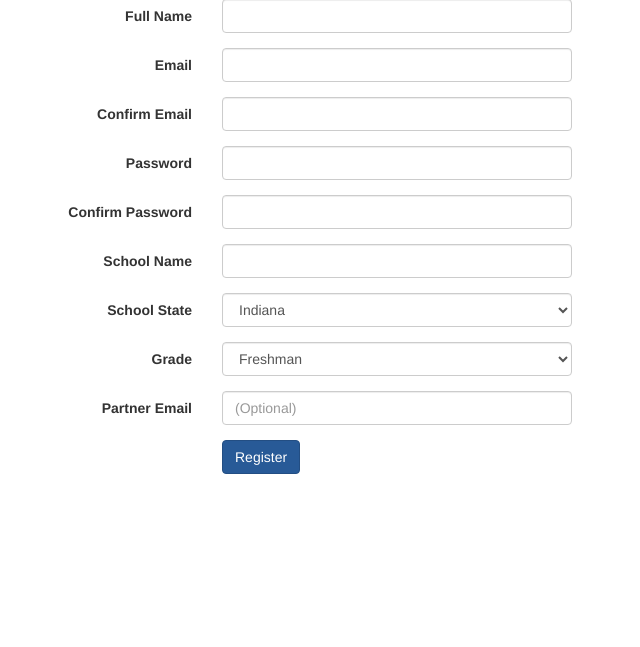
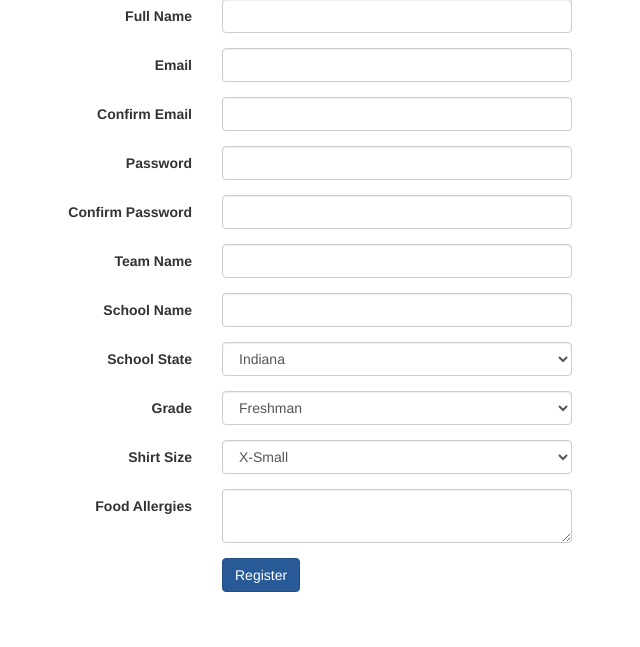
Before and after one commit to oggnik/acm-hscc, a Flask app: page /register in a window 1280 px wide. Shown: the part 171-818 px from the top of the page, without its empty margins (53-693 px from the left). Before the commit the page ends 645 px from the top, so only its background shows below. Run offline with Flask 2, Linux system fonts and the light colour scheme; parts of the project's set-up code (start-up, migrations or seed data) failed here and were passed over; some libraries are stand-ins or nearby versions.

Commit message:
Better registration system

```diff
--- a/create_db.py
+++ b/create_db.py
@@ -47,6 +47,10 @@ def populate_db_users():
             email='acm@purdue.edu',
             password=os.environ['ACM_HSCC_ADMIN_PASSWORD'],
             school=None,
+            team=None,
+            grade=None,
+            shirt_size=None,
+            allergies=None,
             is_admin=True,
         ),
     ]
--- a/hscc/controllers.py
+++ b/hscc/controllers.py
@@ -34,8 +34,8 @@ def register():
     form = RegistrationForm()
 
     if form.validate_on_submit():
-        db.session.add(form.school)
         db.session.add(form.user)
+        db.session.add(form.allergies)
         db.session.commit()
 
         flash('You have successfully registered for the ACM-HSCC', 'alert-success')
@@ -54,6 +54,7 @@ def login():
 
     if form.validate_on_submit():
         login_user(form.user, remember=form.remember.data)
+        flash('You are now logged in to the ACM-HSCC site', 'alert-success')
         return redirect(url_for('default.home'))
     else:
         flash_form_errors(form)
--- a/hscc/forms.py
+++ b/hscc/forms.py
@@ -11,11 +11,15 @@ from wtforms import HiddenField
 from wtforms import PasswordField
 from wtforms import SelectField
 from wtforms import TextField
+from wtforms import TextAreaField
 from wtforms import validators
 
+from hscc.models import Allergies
 from hscc.models import Grade
 from hscc.models import School
+from hscc.models import ShirtSize
 from hscc.models import State
+from hscc.models import Team
 from hscc.models import User
 from hscc.models import PasswordReset
 
@@ -26,19 +30,20 @@ class RegistrationForm(Form):
     def __init__(self, *args, **kwargs):
         """Initialize the registration form"""
         Form.__init__(self, *args, **kwargs)
-        self.school = None
         self.user = None
+        self.allergies = None
 
     def validate(self):
         """Validate the form"""
         if not Form.validate(self):
             return False
 
+        school = None
         if self.school_id.data and self.school_id.data.isdigit():
-            self.school = School.query.get(int(self.school_id.data))
+            school = School.query.get(int(self.school_id.data))
 
-        if not self.school:
-            self.school = School(
+        if not school:
+            school = School.get_or_create(
                 name=self.school_name.data,
                 state=self.school_state.data,
             )
@@ -48,13 +53,26 @@ class RegistrationForm(Form):
             self.email.errors.append('An account with that email address has already registered')
             return False
 
+        if self.allergies_text.data:
+            self.allergies = Allergies(text=self.allergies_text.data)
+
+        team = Team.get_or_create(self.team_name.data, school)
+        if team.school.id != school.id:
+            self.team_name.errors.append('Sorry, that team name is already registered at another school')
+            return False
+        elif len(team.users) == 2:
+            self.team_name.errors.append('Sorry, that team is already full (limit of 2 students per team)')
+            return False
+
         self.user = User(
             name=self.name.data,
             email=self.email.data,
-            school=self.school,
-            partner_email=self.partner_email.data,
+            password=self.password.data,
             grade=self.grade.data,
-            password=self.password.data,
+            shirt_size=self.shirt_size.data,
+            allergies=self.allergies,
+            school=school,
+            team=team,
         )
 
         return True
@@ -97,17 +115,8 @@ class RegistrationForm(Form):
     school_state = SelectField(
         'School State',
         choices=[(st.value, st.name) for st in State],
-        validators=[
-            validators.Required(message='Please provide your school state'),
-        ],
         coerce=int,
-    )
-
-    partner_email = TextField(
-        'Partner Email',
-        validators=[
-            validators.Optional(),
-        ],
+        default=0,
     )
 
     password = PasswordField(
@@ -125,14 +134,28 @@ class RegistrationForm(Form):
         ],
     )
 
+    team_name = TextField(
+        'Team Name',
+        validators=[
+            validators.Required(message='Please provide your school name'),
+        ],
+    )
+
     grade = SelectField(
         'Grade',
         choices=[(gr.value, gr.name) for gr in Grade],
-        validators=[
-            validators.Required(message='Please enter your grade in school'),
-        ],
         coerce=int,
+        default=0,
     )
+
+    shirt_size = SelectField(
+        'Shirt Size',
+        choices=[(sz.value[0], sz.value[1]) for sz in ShirtSize],
+        coerce=int,
+        default=0,
+    )
+
+    allergies_text = TextAreaField('Food Allergies')
 
 
 class LoginForm(Form):
--- a/hscc/templates/layout.html
+++ b/hscc/templates/layout.html
@@ -20,6 +20,15 @@
 
         {% with messages = get_flashed_messages(with_categories=True) %}
             {% if messages %}
+              <div class="container">
+                {% for category, message in messages %}
+                  <div class="alert {{ category }} fade in">
+                    <a href="#" class="close" data-dismiss="alert" aria-label="close">&times;</a>
+                    <span class="glyphicon glyphicon-exclamation-sign"></span>
+                    {{ message }}
+                  </div>
+                {% endfor %}
+              </div>
             {% endif %}
         {% endwith %}
 
--- a/hscc/templates/register.html
+++ b/hscc/templates/register.html
@@ -39,6 +39,12 @@
             </div>
         </div>
         <div class="form-group">
+            {{ form.team_name.label(class='control-label col-sm-4') }}
+            <div class="col-sm-8">
+                {{ form.team_name(class='form-control') }}
+            </div>
+        </div>
+        <div class="form-group">
             {{ form.school_name.label(class='control-label col-sm-4') }}
             <div class="col-sm-8">
                 {{ form.school_name(class='form-control') }}
@@ -57,12 +63,17 @@
             </div>
         </div>
         <div class="form-group">
-            {{ form.partner_email.label(class='control-label col-sm-4') }}
+            {{ form.shirt_size.label(class='control-label col-sm-4') }}
             <div class="col-sm-8">
-                {{ form.partner_email(class='form-control', placeholder='(Optional)') }}
+                {{ form.shirt_size(class='form-control') }}
             </div>
         </div>
-
+        <div class="form-group">
+            {{ form.allergies_text.label(class='control-label col-sm-4') }}
+            <div class="col-sm-8">
+                {{ form.allergies_text(class='form-control') }}
+            </div>
+        </div>
         <div class="form-group">
             <div class="col-sm-offset-4 col-sm-6">
                 <button type="submit" class="btn btn-primary">Register</button>
```
Also changed, not shown: hscc/models.py (+79 -22 lines).
